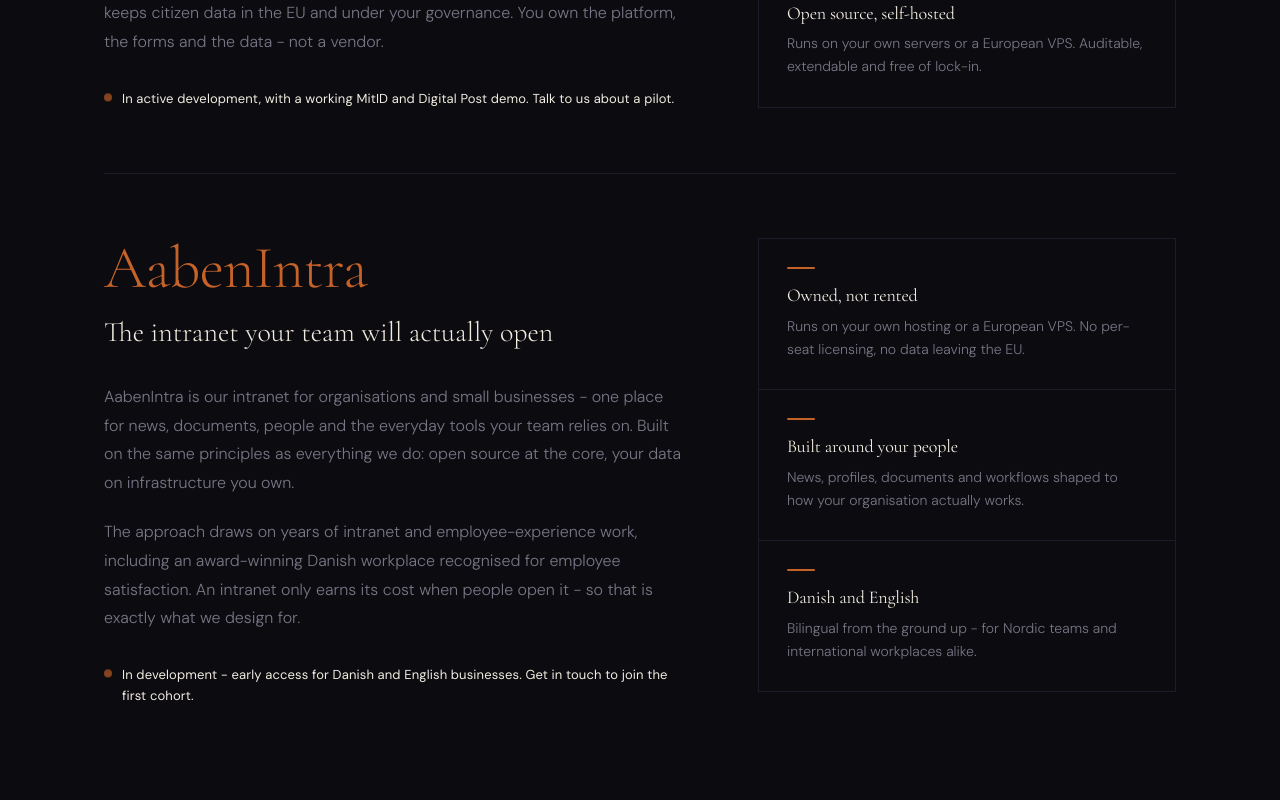
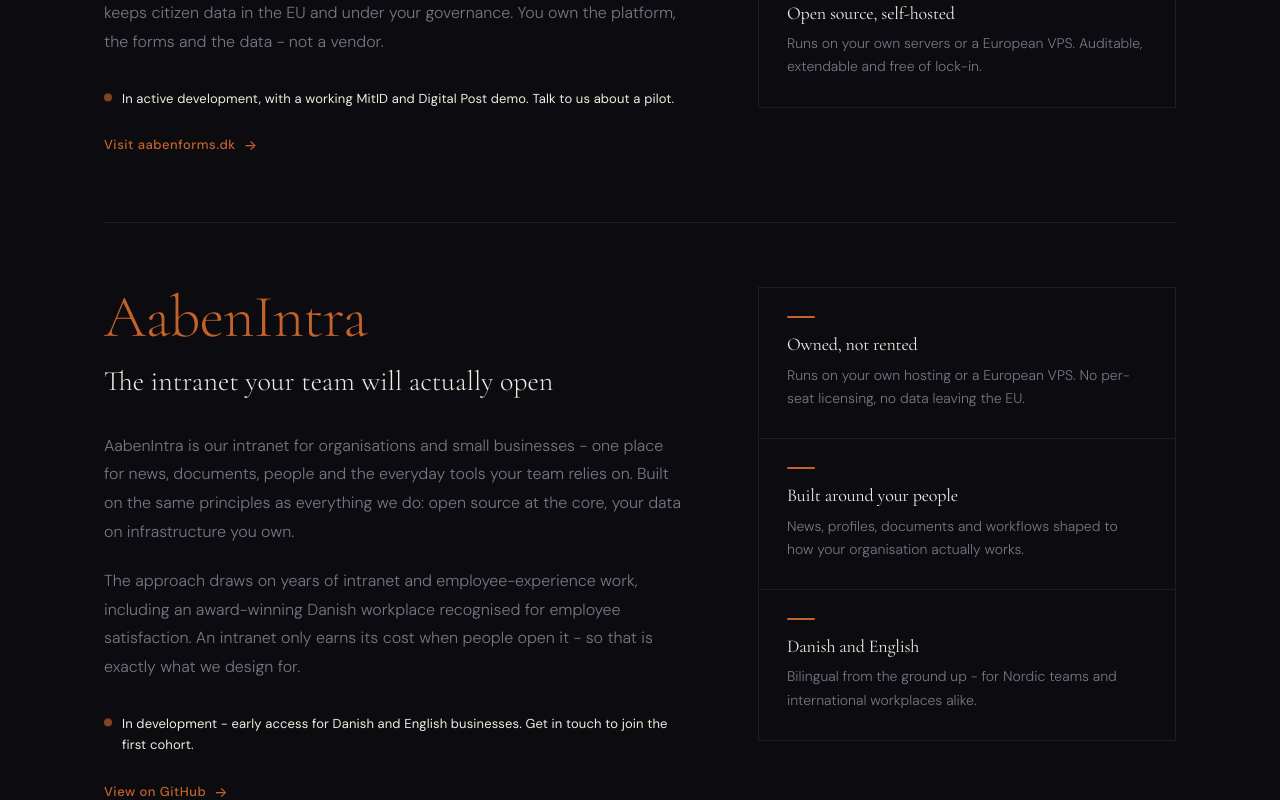
Before and after one commit to madsnorgaard/fenixnordic.solutions, a Nuxt app in the folder frontend/: page / in a window 1280 px wide. Shown: the part 3340-4140 px from the top of the page. Built offline with nearby package versions, Linux system fonts and the light colour scheme.

Commit message:
Link products to their sites
AabenForms links to aabenforms.dk and AabenIntra links to its
GitHub repository, rendered as a CTA beneath each product status.

```diff
--- a/frontend/components/ProductSection.vue
+++ b/frontend/components/ProductSection.vue
@@ -22,6 +22,16 @@
               <span class="status-dot" aria-hidden="true" />
               {{ product.status }}
             </p>
+            <a
+              v-if="product.link"
+              :href="product.link.url"
+              class="product-link"
+              target="_blank"
+              rel="noopener noreferrer"
+            >
+              {{ product.link.label }}
+              <span class="link-arrow" aria-hidden="true">→</span>
+            </a>
           </div>
 
           <ul class="product-points">
@@ -127,6 +137,26 @@
   animation: status-pulse 2.5s ease-in-out infinite;
 }
 
+.product-link {
+  display: inline-flex;
+  align-items: center;
+  gap: 0.5rem;
+  margin-top: 1.5rem;
+  font-family: var(--font-body);
+  font-size: 0.8125rem;
+  font-weight: 500;
+  letter-spacing: 0.04em;
+  color: var(--accent);
+  transition: color 0.2s ease;
+}
+.product-link:hover { color: var(--accent-light); }
+
+.link-arrow {
+  font-size: 0.875rem;
+  transition: transform 0.2s ease;
+}
+.product-link:hover .link-arrow { transform: translateX(3px); }
+
 @keyframes status-pulse {
   0%, 100% { opacity: 0.4; box-shadow: 0 0 0 0 color-mix(in srgb, var(--accent) 40%, transparent); }
   50%       { opacity: 1;   box-shadow: 0 0 0 4px transparent; }
--- a/frontend/i18n/da.ts
+++ b/frontend/i18n/da.ts
@@ -75,6 +75,7 @@
           { title: 'Open source, selvhostet', body: 'Kører på jeres egne servere eller en europæisk VPS. Auditbar, udvidbar og uden låsning.' },
         ],
         status: 'Under aktiv udvikling, med en fungerende MitID- og Digital Post-demo. Kontakt os om et pilotprojekt.',
+        link: { url: 'https://aabenforms.dk/', label: 'Besøg aabenforms.dk' },
       },
       {
         name: 'AabenIntra',
@@ -89,6 +90,7 @@
           { title: 'Dansk og engelsk', body: 'Tosproget fra bunden - til nordiske teams og internationale arbejdspladser.' },
         ],
         status: 'Under udvikling - early access for danske og engelske virksomheder. Kontakt os for at komme med i første hold.',
+        link: { url: 'https://github.com/madsnorgaard/AabenIntra', label: 'Se på GitHub' },
       },
     ],
   },
--- a/frontend/i18n/en.ts
+++ b/frontend/i18n/en.ts
@@ -75,6 +75,7 @@
           { title: 'Open source, self-hosted', body: 'Runs on your own servers or a European VPS. Auditable, extendable and free of lock-in.' },
         ],
         status: 'In active development, with a working MitID and Digital Post demo. Talk to us about a pilot.',
+        link: { url: 'https://aabenforms.dk/', label: 'Visit aabenforms.dk' },
       },
       {
         name: 'AabenIntra',
@@ -89,6 +90,7 @@
           { title: 'Danish and English', body: 'Bilingual from the ground up - for Nordic teams and international workplaces alike.' },
         ],
         status: 'In development - early access for Danish and English businesses. Get in touch to join the first cohort.',
+        link: { url: 'https://github.com/madsnorgaard/AabenIntra', label: 'View on GitHub' },
       },
     ],
   },
```
